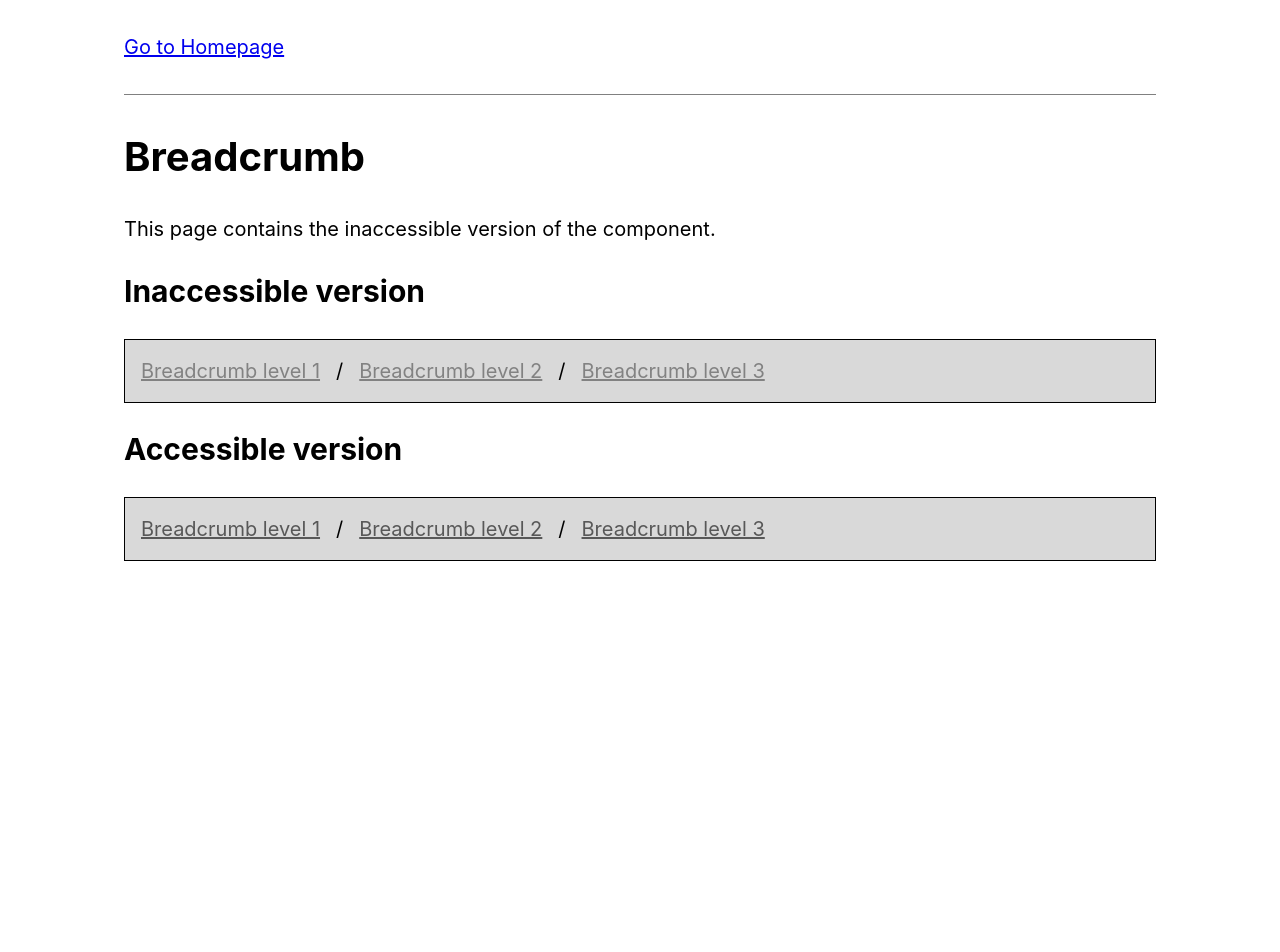
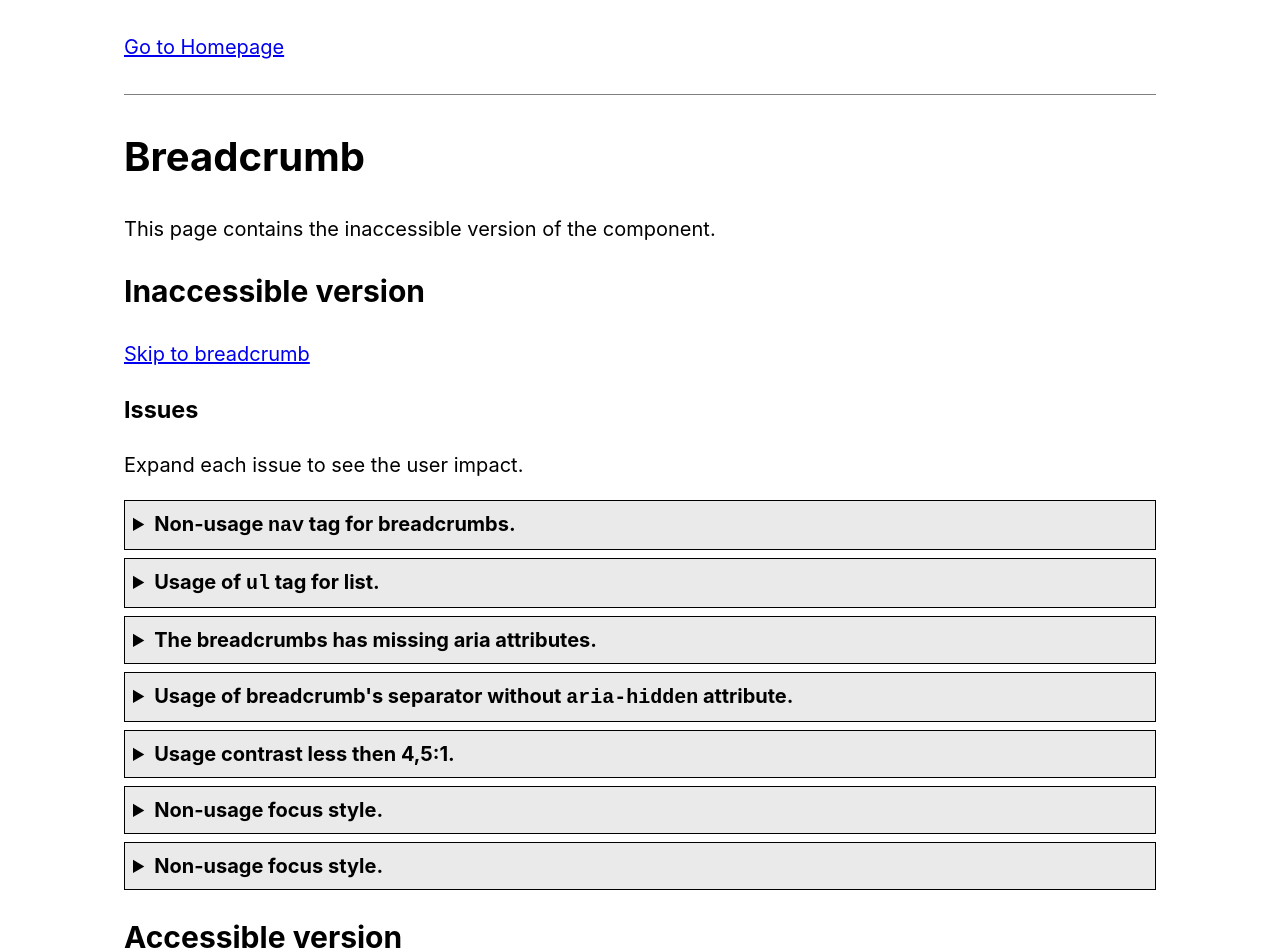
Before and after one commit to Alena5041/Accessibility, a Next.js app in the folder inaccessible-components/: page /page-breadcrumb in a window 1280 px wide. Shown: the top 952 px of the page. Before the commit the page ends 800 px from the top, so only its background shows below. Built offline with nearby package versions, Linux system fonts and the light colour scheme.

Commit message:
Add description for fixes

```diff
--- a/inaccessible-components/components/Breadcrumb/Accessible/index.js
+++ b/inaccessible-components/components/Breadcrumb/Accessible/index.js
@@ -18,18 +18,7 @@ export default function Breadcrumb() {
   ]
 
   return (
-    <div className="a-breadcrumb">
-      {/* <ul className="a-breadcrumb__list">
-        {data.map((item, index) => (
-          <>
-            <li key={item.id} className="a-breadcrumb__list-item">
-              <a href={item.url} className="a-breadcrumb__link" aria-label={`Breadcrumb ${item.text}`}>{item.text}</a>
-              {index !== data.length - 1 && ('/')}
-            </li>
-          </>
-        ))}
-      </ul> */}
-
+    <div className="a-breadcrumb" id="a-breadcrumb">
       <nav aria-label="breadcrumbs">
         <ol className="a-breadcrumb__list">
           {data.map((item, index) => (
--- a/inaccessible-components/components/Breadcrumb/Accessible/index.scss
+++ b/inaccessible-components/components/Breadcrumb/Accessible/index.scss
@@ -24,7 +24,7 @@
   }
 
   &__link {
-    color: #585858;
+    color: #000000;
     margin-right: 1rem;
     outline: none;
 
--- a/inaccessible-components/pages/page-breadcrumb.js
+++ b/inaccessible-components/pages/page-breadcrumb.js
@@ -16,7 +16,49 @@ export default function PageBreadcrumb() {
         <p>This page contains the inaccessible version of the component.</p>
 
         <h2>Inaccessible version</h2>
-        <Breadcrumb />
+        {/* <Breadcrumb /> */}
+
+        <a href="#a-breadcrumb" aria-label='Skip to main breadcrumb'>Skip to breadcrumb</a>
+
+        <h3>Issues</h3>
+        <p>Expand each issue to see the user impact.</p>
+
+        <details>
+          <summary>Non-usage <code>nav</code> tag for breadcrumbs.</summary>
+          To make the breadcrumbs appear to users navigating the page using landmarks, make use of the nav element to wrap your markup.
+        </details>
+
+        <details>
+          <summary>Usage of <code>ul</code> tag for list.</summary>
+          In order to make the set of links structured as a hierarchy, use an ordered list <code>ol</code> tag.
+        </details>
+
+        <details>
+          <summary>The breadcrumbs has missing aria attributes.</summary>
+          Although this does not work for all screen readers.
+        </details>
+
+        <details>
+          <summary>Usage of breadcrumb&apos;s separator without <code>aria-hidden</code> attribute.</summary>
+          When using markup for the breadcrumb&apos;s separator, it&apos;s important to make it a decorative element, so that screen reader users don&apos;t announce it as text.
+        </details>
+
+        <details>
+          <summary>Usage contrast less then 4,5:1.</summary>
+          For normal sized text or images of text, the minimum contrast ratio is 4,5:1 (AA), and 7:1 (AAA).
+          <br />
+          <a href="https://www.w3.org/TR/UNDERSTANDING-WCAG20/visual-audio-contrast-contrast.html" target="_blank" rel="noreferrer noopener">Read more about contrast</a>.
+        </details>
+
+        <details>
+          <summary>Non-usage focus style.</summary>
+          For anyone using the keyboard to navigate a page, focus styles are critical for visually displaying which focusable element is currently selected.
+        </details>
+
+        <details>
+          <summary>Non-usage focus style.</summary>
+          For anyone using the keyboard to navigate a page, focus styles are critical for visually displaying which focusable element is currently selected.
+        </details>
 
         <h2>Accessible version</h2>
         <AccessibleBreadcrumb />
```
